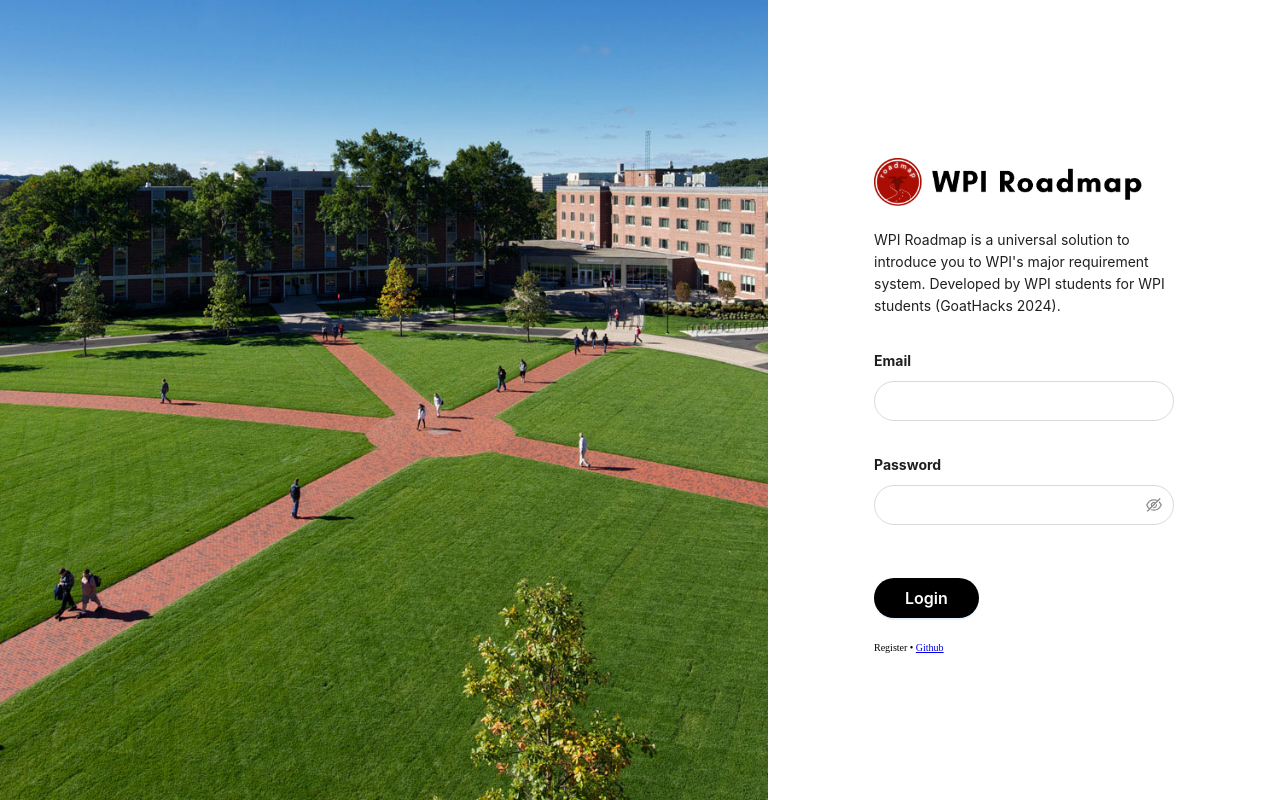
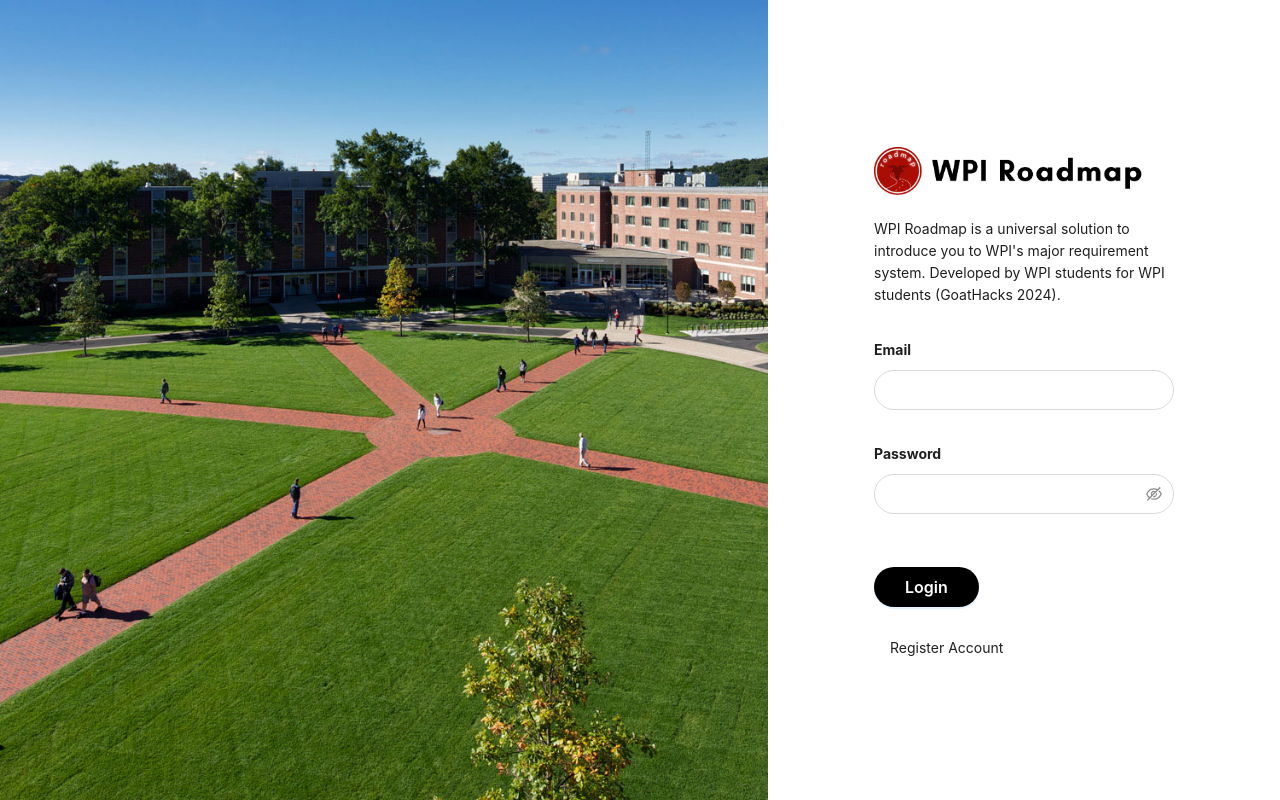
Before and after one commit to WPI-Roadmap/client-side, a React (Create React App) app: page / in a window 1280 px wide. Built offline with nearby package versions, Linux system fonts and the light colour scheme; no server answers; a web font is replaced by a local one.

Commit message:
asdfasdf

```diff
--- a/src/components/Authorization/Login.css
+++ b/src/components/Authorization/Login.css
@@ -101,7 +101,14 @@
 
   background-color: black;
   color: white
+}
 
+.register {
+  border-radius: 25px!important;
+  margin-top: 0px!important;
+  /* padding-bottom: 10px!important;
+  padding-left: 10px!important;
+  padding-right: 10px!important; */
 }
 
 .note {
--- a/src/components/Authorization/LoginView/LoginView.jsx
+++ b/src/components/Authorization/LoginView/LoginView.jsx
@@ -1,6 +1,11 @@
 // IMPORTS
 import { Button, Form, Input } from "antd";
-import { auth, logInWithEmailAndPassword, loginWithMicrosoft, registerWithEmailAndPassword } from "../../../Firebase";
+import {
+  auth,
+  logInWithEmailAndPassword,
+  loginWithMicrosoft,
+  registerWithEmailAndPassword,
+} from "../../../Firebase";
 // IMAGES
 // import publicLogo from "../../../assets/images/public.png";
 import microsoft from "../../../assets/images/Microsoft_icon.svg.png";
@@ -15,6 +20,8 @@
 function LoginView(props) {
   const navigate = useNavigate();
 
+  const [isEqualPW, setIsEqualPW] = useState(false);
+
   let [tab, setTab] = useState(false);
 
   let [email, setEmail] = useState("");
@@ -24,9 +31,13 @@
   let [error, setError] = useState("");
 
   const login = (values) => {
-
     try {
-            tab === false ? logInWithEmailAndPassword(email, password) : registerWithEmailAndPassword(email, password);
+      if (isEqualPW === false) {
+        throw new Error("Passwords do not match");
+      }
+      tab === false
+        ? logInWithEmailAndPassword(email, password)
+        : registerWithEmailAndPassword(email, password);
     } catch (error) {
       console.log(error);
       setError(error.message);
@@ -35,16 +46,13 @@
 
   const register = (values) => {
     registerWithEmailAndPassword(email, password);
-    }
-
+  };
 
   useEffect(() => {
     if (user) {
       navigate("/dashboard");
     }
-    }
-        , [user]);
-
+  }, [user]);
 
   // DISPLAY ADMIN LOGIN VIEW
   return props.show ? (
@@ -52,7 +60,7 @@
       <div className="login__container">
         <img className="coverLogo" src={publicLogo}></img>
         <Form
-                    layout='vertical'
+          layout="vertical"
           name="basic"
           className="login_form"
           style={{
@@ -66,11 +74,13 @@
           onFinish={login}
         >
           <p className="padded-text">
-                        WPI Roadmap is a universal solution to introduce you to WPI's major requirement system. Developed by WPI students for WPI students (GoatHacks 2024).
+            WPI Roadmap is a universal solution to introduce you to WPI's major
+            requirement system. Developed by WPI students for WPI students
+            (GoatHacks 2024).
           </p>
           <Form.Item
             label="Email"
-                        style={{marginTop:0, fontWeight:"bold"}}
+            style={{ marginTop: 0, fontWeight: "bold" }}
             wrapperCol={{
               span: 20,
             }}
@@ -84,9 +94,10 @@
               }}
             ></Input>
           </Form.Item>
+
           <Form.Item
             label="Password"
-                        style={{marginTop:0, fontWeight:"bold"}}
+            style={{ marginTop: 0, fontWeight: "bold" }}
           >
             <Input.Password
               size="large"
@@ -94,37 +105,57 @@
               style={{ width: 300 }}
               onChange={(e) => {
                 setPassword(e.target.value);
-                            }
-                            }
+              }}
             ></Input.Password>
           </Form.Item>
-                    <p className="padded-text">
-                        {error}
-                    </p>
+
+          {tab && (
+            <Form.Item
+              label="Confirm Password"
+              style={{ marginTop: 0, fontWeight: "bold" }}
+            >
+              <Input.Password
+                size="large"
+                className="br-10 my-3"
+                style={{ width: 300 }}
+                onChange={(e) => {
+                  setIsEqualPW(e.target.value === password);
+                }}
+              ></Input.Password>
+            </Form.Item>
+          )}
+
+          <p className="padded-text">{error}</p>
           <Form.Item>
-                        <Button
-                            type="primary"
-                            className="microsoft"
-                            htmlType="submit"
-
-                        >
+            <Button type="primary" className="microsoft" htmlType="submit">
               {/* <img src={microsoft} height={"20px"} className="msft"></img> */}
               {tab === false ? "Login" : "Register"}
             </Button>
           </Form.Item>
         </Form>
+
+        <Button
+          type="secondary"
+          className="register"
+          htmlType="submit"
+          onClick={() => setTab(!tab)}
+          target="0"
+        >
+          {/* <img src={microsoft} height={"20px"} className="msft"></img> */}
+          {tab === false ? "Register Account" : "Back to Login"}
+        </Button>
         <p className="footerText mx-auto">
-                    <a className="link" onClick={() => setTab(!tab)} target="0">
-                        {tab === false ? "Register" : "Back to login"}
+          {/* <a className="link" onClick={() => setTab(!tab)} target="0">
+                        {tab === false ? "ter" : "Back to login"}
                     </a>{" "}
                     {/* •{" "}
           <a className="link" href="" target="0">
             Privacy policy
           </a>{" "} */}
-                    •{" "}
-                    <a className="link" href="https://github.com/WPI-Roadmap" target="0">
-                        Github
-                    </a>{" "}
+          {/* •{" "} */}
+          {/* <a className="link" href="https://github.com/WPI-Roadmap" target="0">
+            GitHub
+          </a>{" "} */}
         </p>
       </div>
     </div>
--- a/src/components/Dashboard/Dashboard.js
+++ b/src/components/Dashboard/Dashboard.js
@@ -23,7 +23,7 @@
 import RequestUtils from "../../Utils/RequestUtils.js";
 import { useAuthState } from "react-firebase-hooks/auth";
 
-const data = require('./Courses.json');
+const data = require('./courses.json');
 const { Option } = Select;
 const { Header, Sider, Content } = Layout;
 
```
Lines whose indentation alone changed are shown as unchanged.
